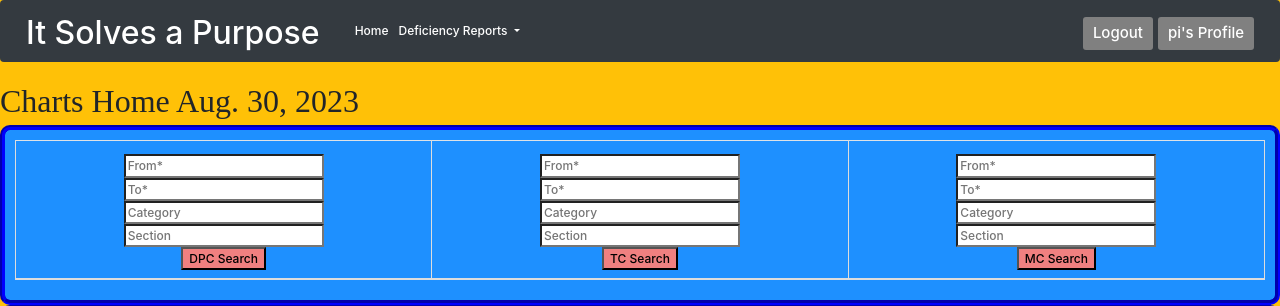
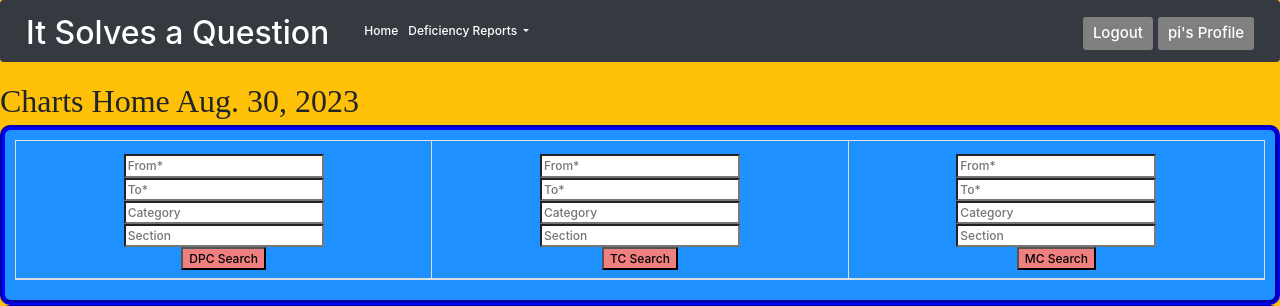
Before and after one commit to vinaykumar1908/cbw2-local, a Django app: page /charts/ in a window 1280 px wide. Shown: the top 306 px of the page. Run offline with Django 3.2, Linux system fonts and the light colour scheme; a user stored in the database is signed in; lists and menus that the app fills with data are empty; some libraries are stand-ins or nearby versions.

Commit message:
Rebranded

```diff
--- a/templates/charts/nav.html
+++ b/templates/charts/nav.html
@@ -5,7 +5,7 @@
 <nav class="navbar navbar-expand-lg navbar-dark bg-dark">
   <a class="navbar-brand"
     style="color:rgb(255, 255, 255); font-weight: 500; font-size: 32px; margin-right:0px; margin-top:0px;"
-    href="{% url 'home'%}">It Solves a Purpose</a>
+    href="{% url 'home'%}">It Solves a Question</a>
   <button class="navbar-toggler" type="button" data-toggle="collapse" data-target="#navbarSupportedContent"
     aria-controls="navbarSupportedContent" aria-expanded="false" aria-label="Toggle navigation">
     <span class="navbar-toggler-icon"></span>
```
